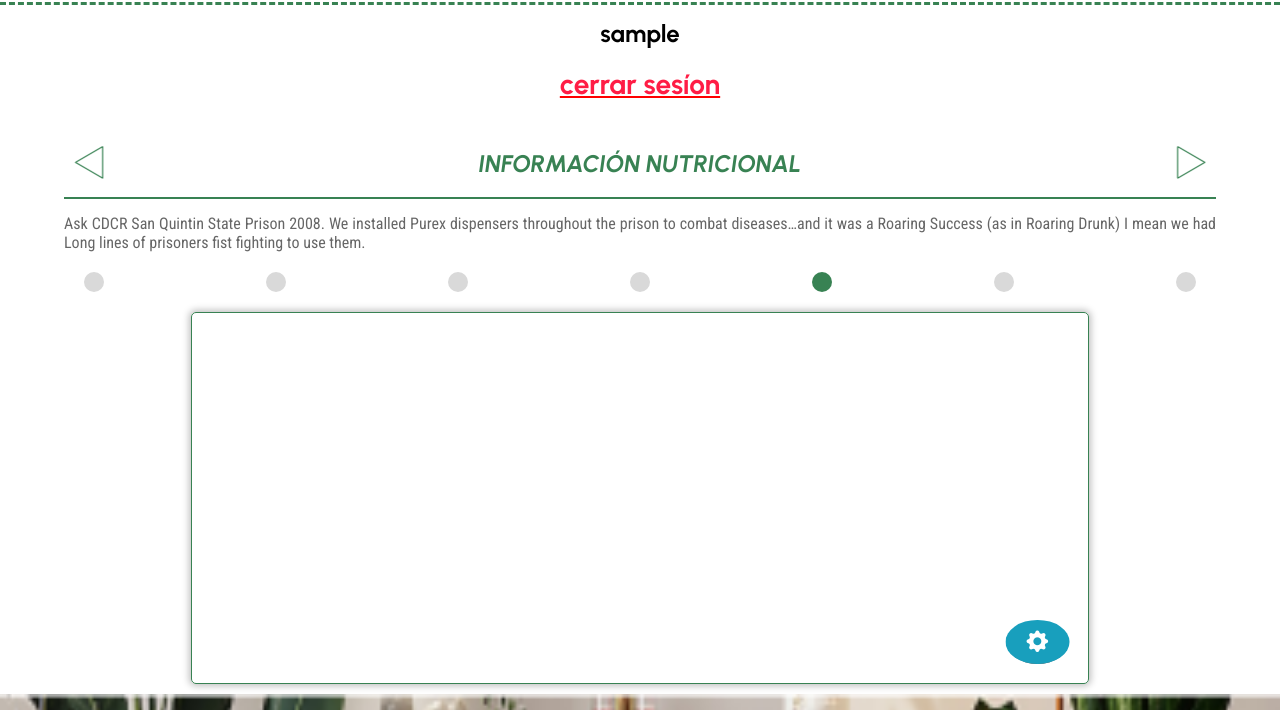
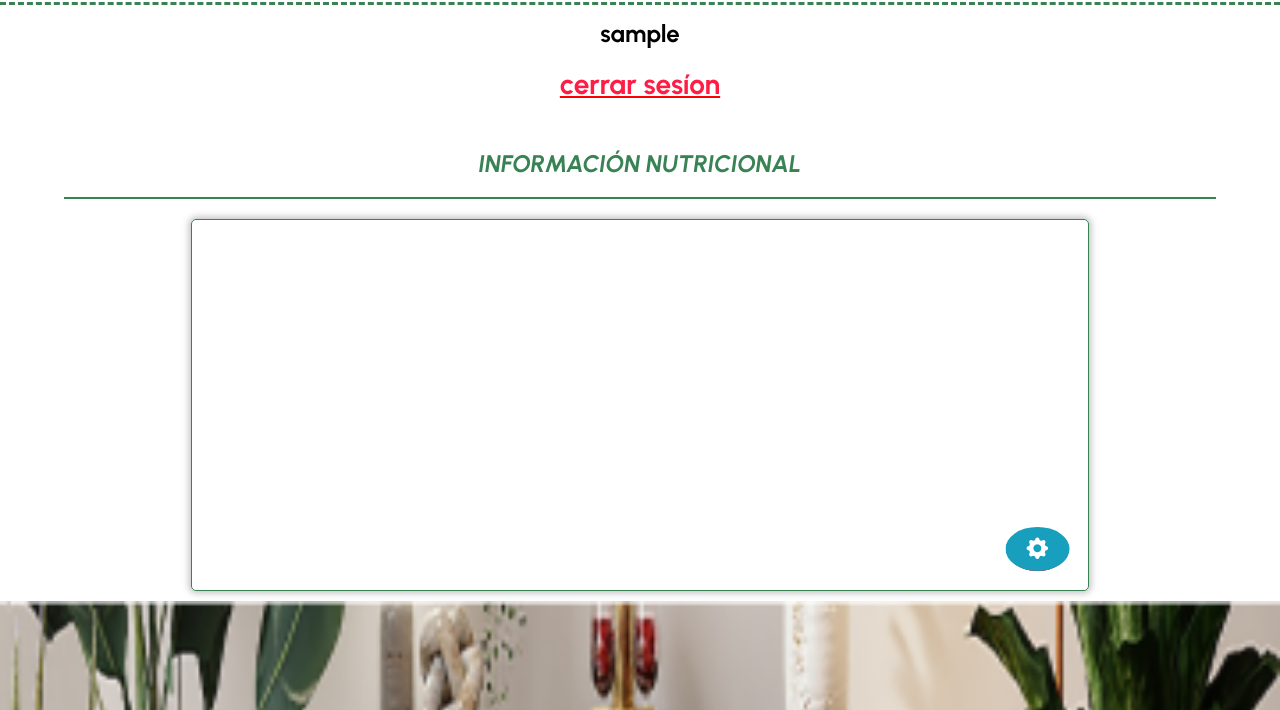
Before and after one commit to sernacdm/front, a plain HTML site: page admin.html in a window 1280 px wide. Shown: the part 90-800 px from the top of the page. Drawn offline with nearby package versions, Linux system fonts and the light colour scheme; no server answers; sample sign-in values are in the browser's storage.

Commit message:
funcionando informacion nutricional -> cargar pasos para cultivar la planta

```diff
--- a/admin.html
+++ b/admin.html
@@ -75,18 +75,21 @@
     </section>
     <section class="planta_tips">
         <div class="planta_tips_contenedor_titulo">
-            <i class="icon-atras planta_tips_atras"></i>
+            <!-- <i class="icon-atras planta_tips_atras"></i> -->
             <h2 class="planta_tips_titulo titulos-movil-700">información nutricional</h2>
 
-            <i class="icon-siguiente planta_tips_siguiente"></i>
+            <!-- <i class="icon-siguiente planta_tips_siguiente"></i> -->
         </div>
-        <div class="planta_tips_contenedor_parrafos">
-            <p class="planta_tips_parrafo">
+        <div class="planta_tips_contenedor_parrafos swiper mySwiper3">
+            <div class="planta_tips_contenedor_parrafos_slider swiper-wrapper">
+
+            </div>
+            <!-- <p class="planta_tips_parrafo">
                 Ask CDCR San Quintin State Prison 2008. We installed Purex dispensers throughout the prison to combat diseases…and it was a Roaring Success (as in Roaring Drunk) I mean we had Long lines of prisoners fist fighting to use them.
-            </p>
+            </p> -->
 
         </div>
-        <div class="planta_tips_posicion">
+        <!-- <div class="planta_tips_posicion">
             <span class="planta_tips_posiciones"></span>
             <span class="planta_tips_posiciones"></span>
             <span class="planta_tips_posiciones"></span>
@@ -94,7 +97,7 @@
             <span class="planta_tips_posiciones planta_tips_posiciones-activa"></span>
             <span class="planta_tips_posiciones"></span>
             <span class="planta_tips_posiciones"></span>
-        </div>
+        </div> -->
     </section>
     <section class="planta_estado_selecionada">
         <div class="planta_estado_selecionada_actual swiper mySwiper">
--- a/css/admin/adminMain.css
+++ b/css/admin/adminMain.css
@@ -38,9 +38,10 @@
 .planta_tips_contenedor_titulo{
     display: flex;
     flex-direction: row;
-    justify-content: space-between;
+    justify-content: center;
     align-items: center;
     border-bottom: var(--color-verde-oscuro-1) solid 2px;
+
 }
 .planta_tips_titulo{
     text-transform: uppercase;
--- a/js/admin.js
+++ b/js/admin.js
@@ -14,6 +14,7 @@ const btnModalAgregarPlantaCancelar = document.querySelector('#modal_agregar_pla
 const modalAgregarPlantaContenedorPlantas = document.querySelector('.modal_agregar_plantacontenedor_plantas')
 const plantaEstadoSelecionadaActual  = document.querySelector('.planta_estado_selecionada_actual_slider')
 const plantaSelecionada = document.querySelector('.planta_selecionada_slider')
+const plantaTips = document.querySelector('.planta_tips_contenedor_parrafos_slider')
 /* const tituloPlantaSelecionada = document.querySelector(".planta_selecionada_titulo")
 const parrafoPlantaSelecionada = document.querySelector(".planta_selecionada_parrafo")
  */
@@ -84,6 +85,10 @@ async function plantaUsuario(url){
         console.log(data3.data.processes)
         template2 = ""
         infoUsuarioPlanta.forEach(element=>{
+
+            plantaTips.innerHTML += `<div class="swiper-slide">
+                <p>${element.plant.nutritionalContribution}</p>
+            </div>`
             plantaSelecionada.innerHTML += `<div class="swiper-slide">
                 <h2 class="planta_selecionada_titulo titulos-movil-700">${element.plant.name}</h2>
                 <p class="planta_selecionada_parrafo">
@@ -183,4 +188,15 @@ setTimeout(()=>{
         },
     });
 
+    var swiper3 = new Swiper(".mySwiper3", {
+        pagination: {
+          el: ".planta_estado_selecionada_control_posicion",
+          type: "fraction",
+        },
+        navigation: {
+          nextEl: ".planta_estado_selecionada_control_siguiente",
+          prevEl: ".planta_estado_selecionada_control_atras",
+        },
+    });
+
 },5000)
```
